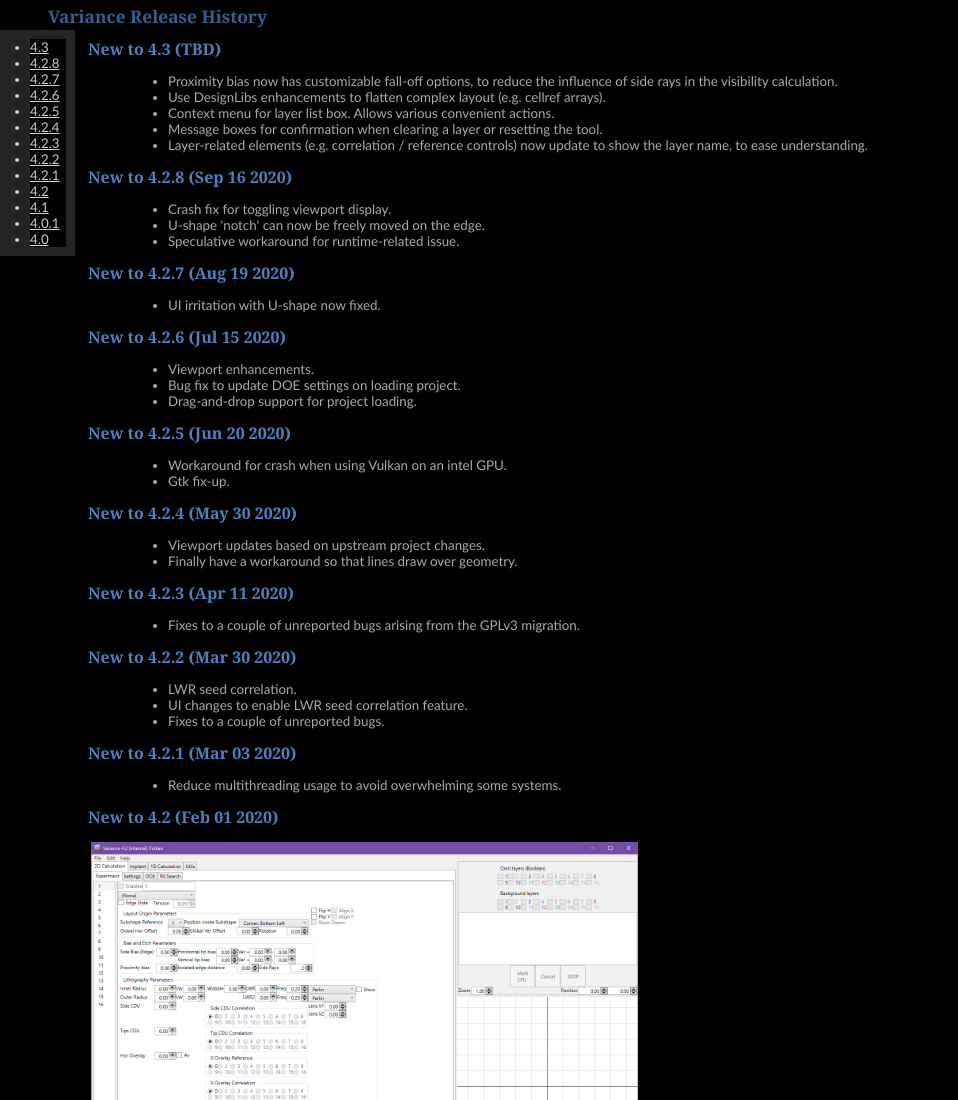
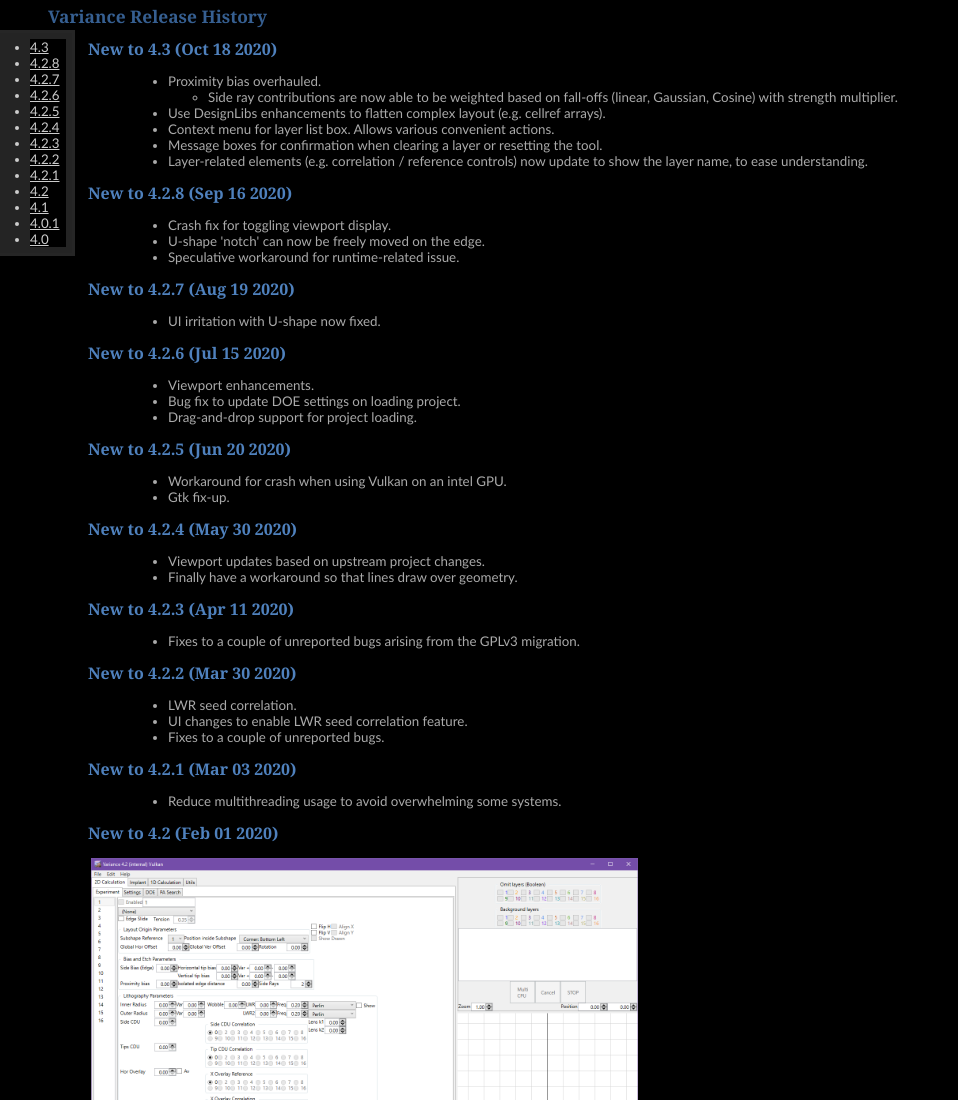
Before and after one commit to philstopford/Variance_GPL, a plain HTML site: page Documentation/releases.html in a window 1280 px wide. Shown: the top 1100 px of the page, without its empty margins (0-958 px from the left). Drawn offline with Linux system fonts and the light colour scheme.

Commit message:
Prep for release

```diff
--- a/Documentation/releases.html
+++ b/Documentation/releases.html
@@ -215,10 +215,13 @@ box-shadow: 0 1px 3px black;
 
     <blockquote>
       <a name="releases_430"></a>
-      <h2 class="western">New to 4.3 (TBD)</h2>
+      <h2 class="western">New to 4.3 (Oct 18 2020)</h2>
       <blockquote>
         <ul>
-          <li>Proximity bias now has customizable fall-off options, to reduce the influence of side rays in the visibility calculation.</li>
+          <li>Proximity bias overhauled.</li>
+      	  <ul>
+      	    <li>Side ray contributions are now able to be weighted based on fall-offs (linear, Gaussian, Cosine) with strength multiplier.</li>
+      	  </ul>
           <li>Use DesignLibs enhancements to flatten complex layout (e.g. cellref arrays).</li>
           <li>Context menu for layer list box. Allows various convenient actions.</li>
           <li>Message boxes for confirmation when clearing a layer or resetting the tool.</li>
```
Also changed, not shown: Series 4.txt.
